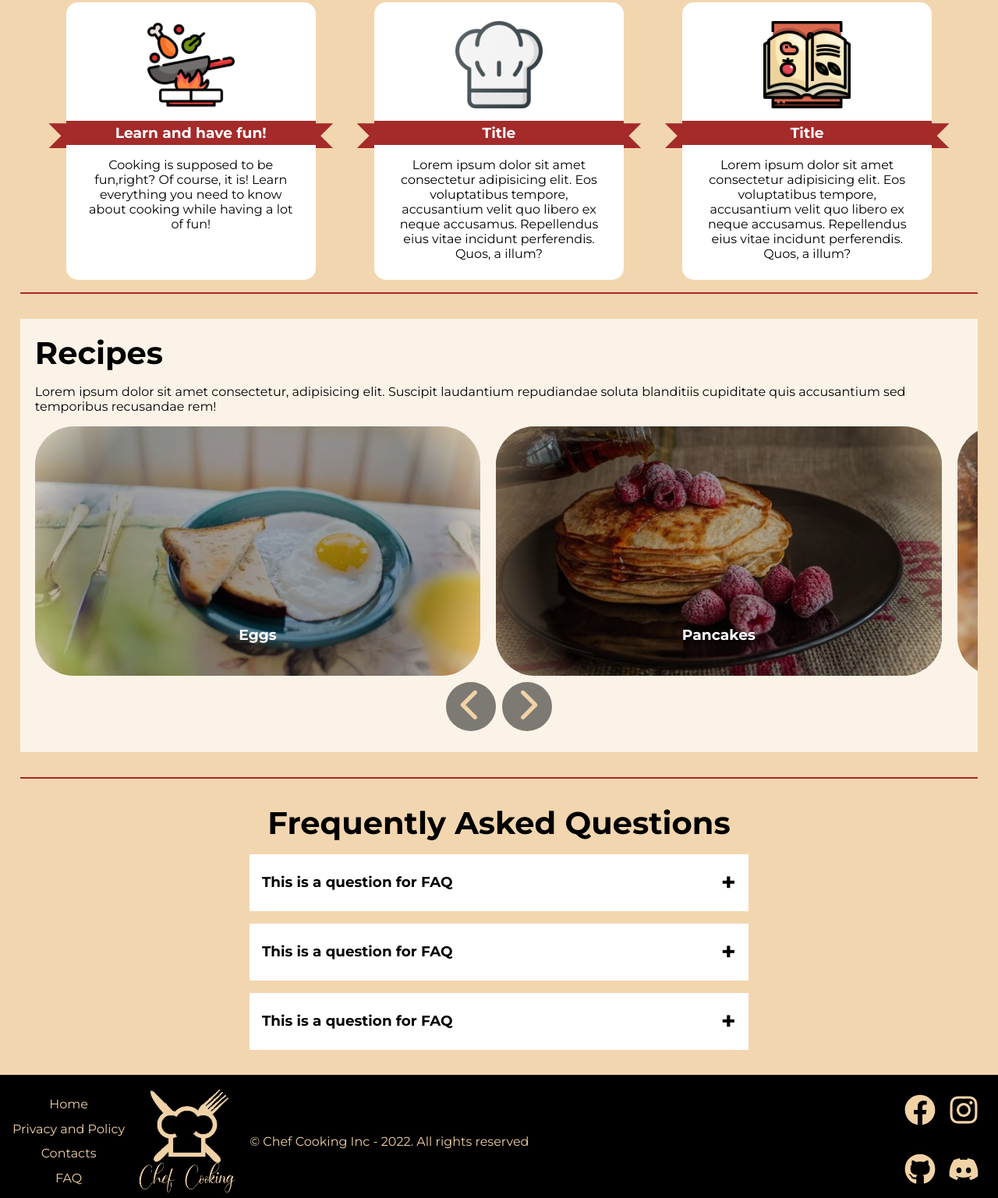
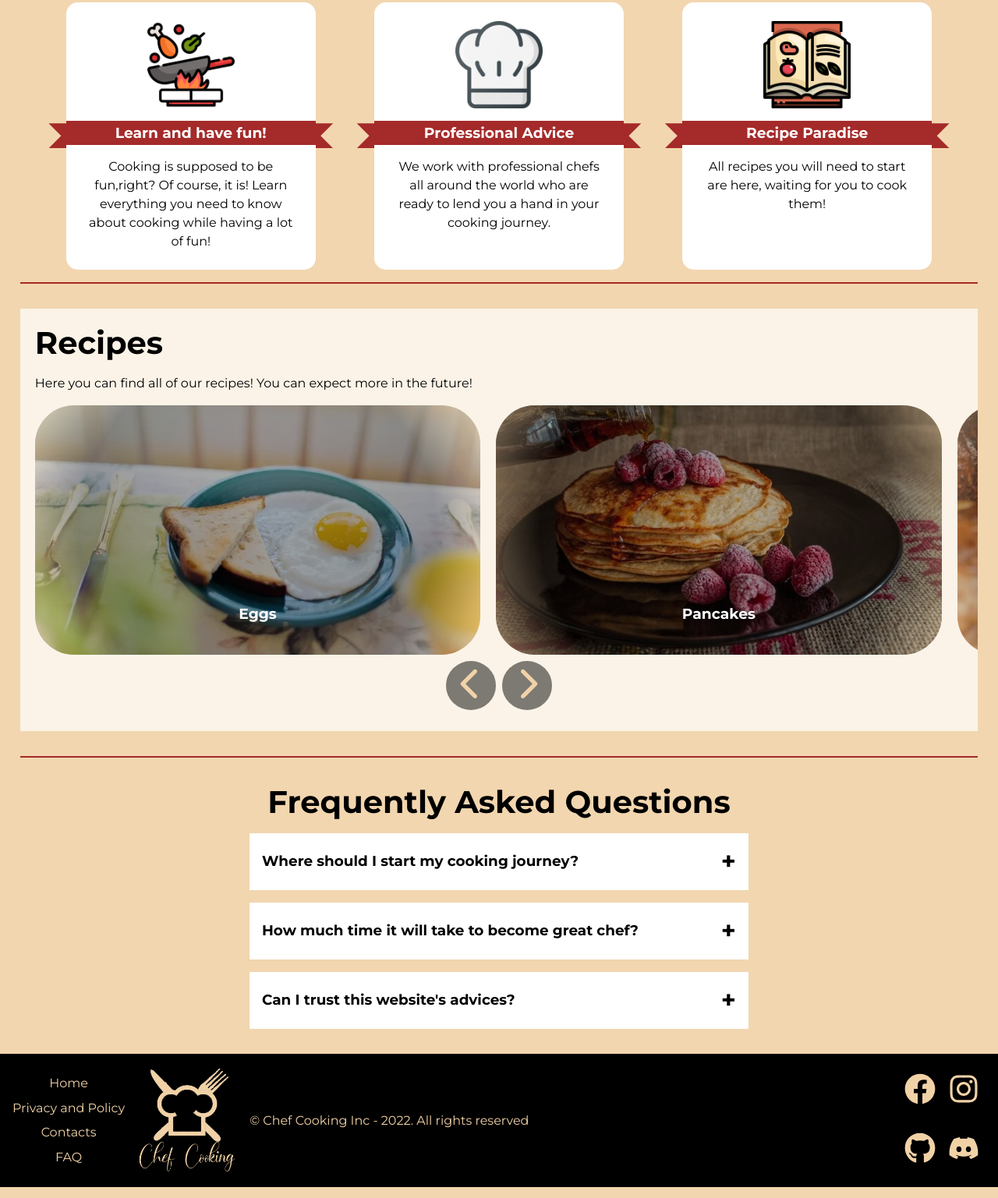
Before and after one commit to Golden-Smoke/Webi, a plain HTML site: page src/index.html in a window 1280 px wide. Shown: the part 1662-3199 px from the top of the page at 78% size. Drawn offline with Linux system fonts and the light colour scheme.

Commit message:
More text added

```diff
--- a/src/index.html
+++ b/src/index.html
@@ -152,7 +152,7 @@
                     </div>
                     <div class="info-card-body">
                         <div class="info-card-icon">
-                            <img class="info-card-icon--img" src="../images/main/cooking.webp" width="112px" height="112px" alt="cook.png">
+                            <img class="info-card-icon--img" src="../images/main/cooking.webp" width="112px" height="112px" alt="cooking.webp">
                         </div>
                         <h3 class="info-card--title">Learn and have fun!</h3>
                         <p class="info-card--text">Cooking is supposed to be fun,right? Of course, it is! Learn everything you need to know about cooking while having a lot of fun!</p>
@@ -160,20 +160,20 @@
                 </div>
                 <div class="info-card">
                     <div class="info-card-icon">
-                        <img class="info-card-icon--img" src="../images/main/chef.webp" width="112px" height="112px" alt="cook.png">
+                        <img class="info-card-icon--img" src="../images/main/chef.webp" width="112px" height="112px" alt="chef-hat.webp">
                     </div>
                     <div class="info-card-body">
-                        <h3  class="info-card--title">Title</h3>
-                        <p class="info-card--text">Lorem ipsum dolor sit amet consectetur adipisicing elit. Eos voluptatibus tempore, accusantium velit quo libero ex neque accusamus. Repellendus eius vitae incidunt perferendis. Quos, a  illum?</p>
+                        <h3  class="info-card--title">Professional Advice</h3>
+                        <p class="info-card--text">We work with professional chefs all around the world who are ready to lend you a hand in your cooking journey.</p>
                     </div>
                 </div>
                 <div class="info-card">
                     <div class="info-card-icon">
-                        <img class="info-card-icon--img" src="../images/main/cook-book.webp" width="112px" height="112px" alt="cook.png">
+                        <img class="info-card-icon--img" src="../images/main/cook-book.webp" width="112px" height="112px" alt="cook-book.webp">
                     </div>
                     <div class="info-card-body">
-                        <h3  class="info-card--title">Title</h3>
-                        <p class="info-card--text">Lorem ipsum dolor sit amet consectetur adipisicing elit. Eos voluptatibus tempore, accusantium velit quo libero ex neque accusamus. Repellendus eius vitae incidunt perferendis. Quos, a  illum?</p>
+                        <h3  class="info-card--title">Recipe Paradise</h3>
+                        <p class="info-card--text">All recipes you will need to start are here, waiting for you to cook them!</p>
                     </div>
                 </div>
             </section>
@@ -184,7 +184,7 @@
         <div class="container">
             <section class="recipes bg-sec-secondary" id="recipes">
                 <h2 class="section--title">Recipes</h2>
-                <p class="rec-sec-text">Lorem ipsum dolor sit amet consectetur, adipisicing elit. Suscipit laudantium repudiandae soluta blanditiis cupiditate quis accusantium  sed temporibus recusandae rem!</p>
+                <p class="rec-sec-text">Here you can find all of our recipes! You can expect more in the future!</p>
                 <div class="recipes-grid">
                     <div class="recipe-card">
                         <div class="recipe-card-wrapper">
@@ -525,25 +525,25 @@
                 <div class="faq-wrapper">
                     <div class="faq-whole">
                         <div class="faq-question-cont">
-                            <p class="faq-question">This is a question for FAQ</p>
+                            <p class="faq-question">Where should I start my cooking journey?</p>
                             <span class="faq-addition">+</span>
                         </div>
                         <div class="faq-answer-cont">
-                        <p class="faq-answer">Lorem ipsum dolor sit amet consectetur adipisicing elit. Quod ad quae adipisci magnam delectus libero inventore, ut culpa quis deleniti. Quae odit, pariatur deleniti ipsam dignissimos dolorem natus provident iure?</p></div>
+                        <p class="faq-answer">You should start with something easy that will not burn your house to ashes. For example, you can start with eggs and after that you can try something harder.</p></div>
                     </div>
                     <div class="faq-whole">
                         <div class="faq-question-cont">
-                            <p class="faq-question">This is a question for FAQ</p>
+                            <p class="faq-question">How much time it will take to become great chef?</p>
                             <span class="faq-addition">+</span>
                         </div>
-                        <div class="faq-answer-cont"><p class="faq-answer">Lorem ipsum dolor sit amet consectetur adipisicing elit. Quod ad quae adipisci magnam delectus libero inventore, ut culpa quis deleniti. Quae odit, pariatur deleniti ipsam dignissimos dolorem natus provident iure? Lorem ipsum dolor sit amet consectetur adipisicing elit. Temporibus ad placeat mollitia cumque fuga animi voluptatum quae vitae deleniti numquam recusandae, id maiores eaque. Harum repellendus architecto reiciendis soluta a eaque repudiandae dicta totam fugiat ex, cupiditate unde similique in nobis veniam quo aspernatur eum? Eaque earum harum dolores maiores.</p></div>
+                        <div class="faq-answer-cont"><p class="faq-answer">It is all up to you! But even if you are bad after many unsuccessfull attempts, you should not give up! Just enjoy the cooking and the results will come!</p></div>
                     </div>
                     <div class="faq-whole">
                         <div class="faq-question-cont">
-                            <p class="faq-question">This is a question for FAQ</p>
+                            <p class="faq-question">Can I trust this website's advices?</p>
                             <span class="faq-addition">+</span>
                         </div>
-                        <div class="faq-answer-cont"><p class="faq-answer">Lorem ipsum dolor sit amet consectetur adipisicing elit. Quod ad quae adipisci magnam delectus libero inventore, ut culpa quis deleniti. Quae odit, pariatur deleniti ipsam dignissimos dolorem natus provident iure? Lorem ipsum dolor sit amet consectetur, adipisicing elit. Amet porro illum tenetur minima explicabo expedita optio inventore commodi aut? Quidem.</p></div>
+                        <div class="faq-answer-cont"><p class="faq-answer">Of course you can! After all we only work with professionals!</p></div>
                     </div>
                 </div>
 
--- a/styles/index.css
+++ b/styles/index.css
@@ -82,7 +82,7 @@ article.sec.reverse{ flex-wrap:wrap-reverse;}
     color:#fff;
     padding-block:.2em;
 }
-.info-card--text{ padding-inline:1.5em;}
+.info-card--text{ padding-inline:1.5em;line-height:1.5;}
 
 .info-card--title::before,
 .info-card--title::after{
@@ -124,6 +124,7 @@ section{ scroll-margin-block: 1.5rem;margin-block:2rem;}
 }
 .rec-sec-text{
     margin-block:1rem;
+    line-height:1.5;
 }
 .recipe-card{
     position:relative;
@@ -266,7 +267,7 @@ section{ scroll-margin-block: 1.5rem;margin-block:2rem;}
     overflow: hidden;
     transition:height 150ms ease-in-out,border-top 150ms ease-in-out;
 }
-.faq-answer{  padding:1em;}
+.faq-answer{  padding:1em;line-height:1.5;}
 
 /* Media-Queries */
 @media  screen and (max-width:928px) {
```
Also changed, not shown: src/gallery.html (+2 -2 lines), scripts/layout.js (line endings or trailing spaces).
